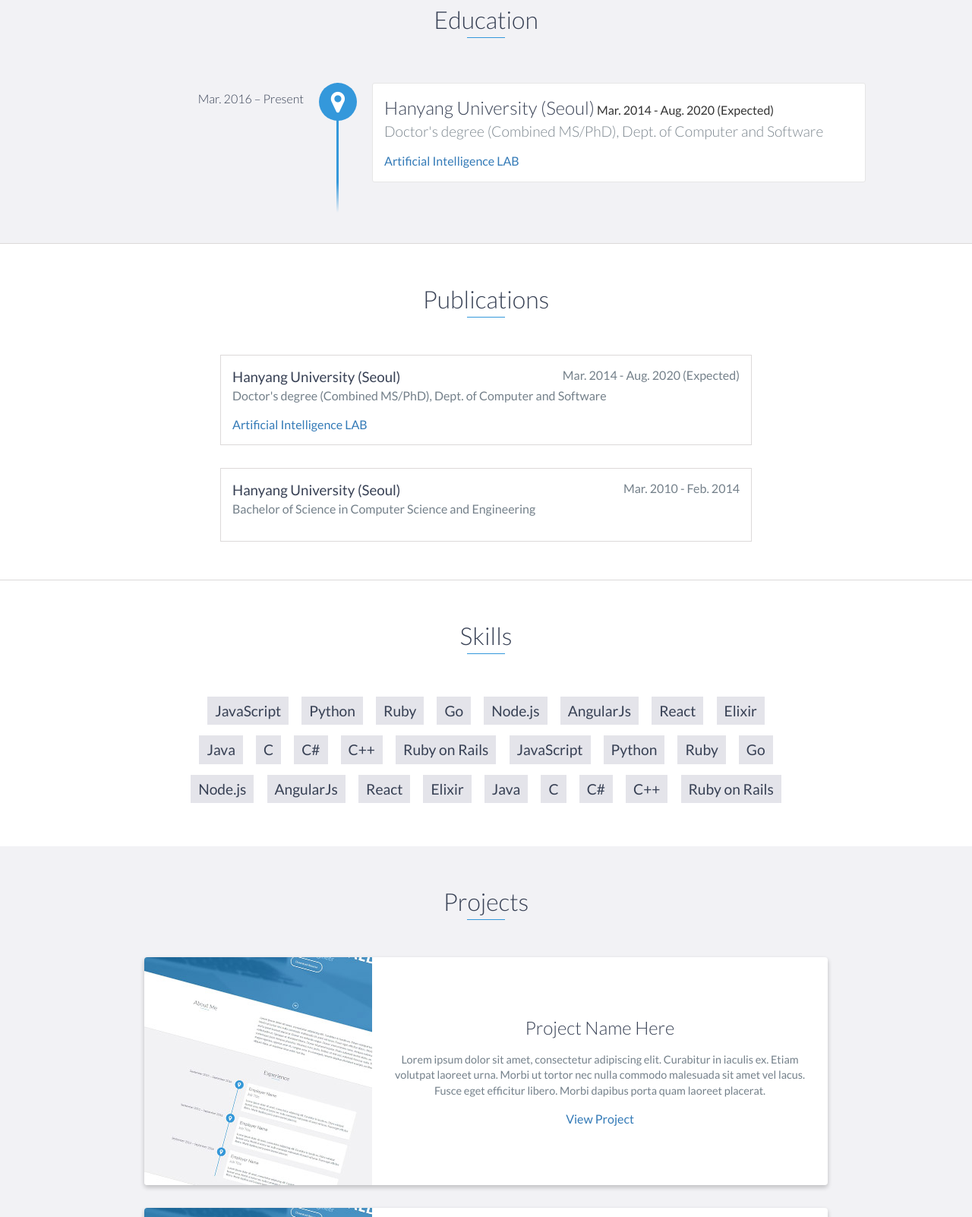
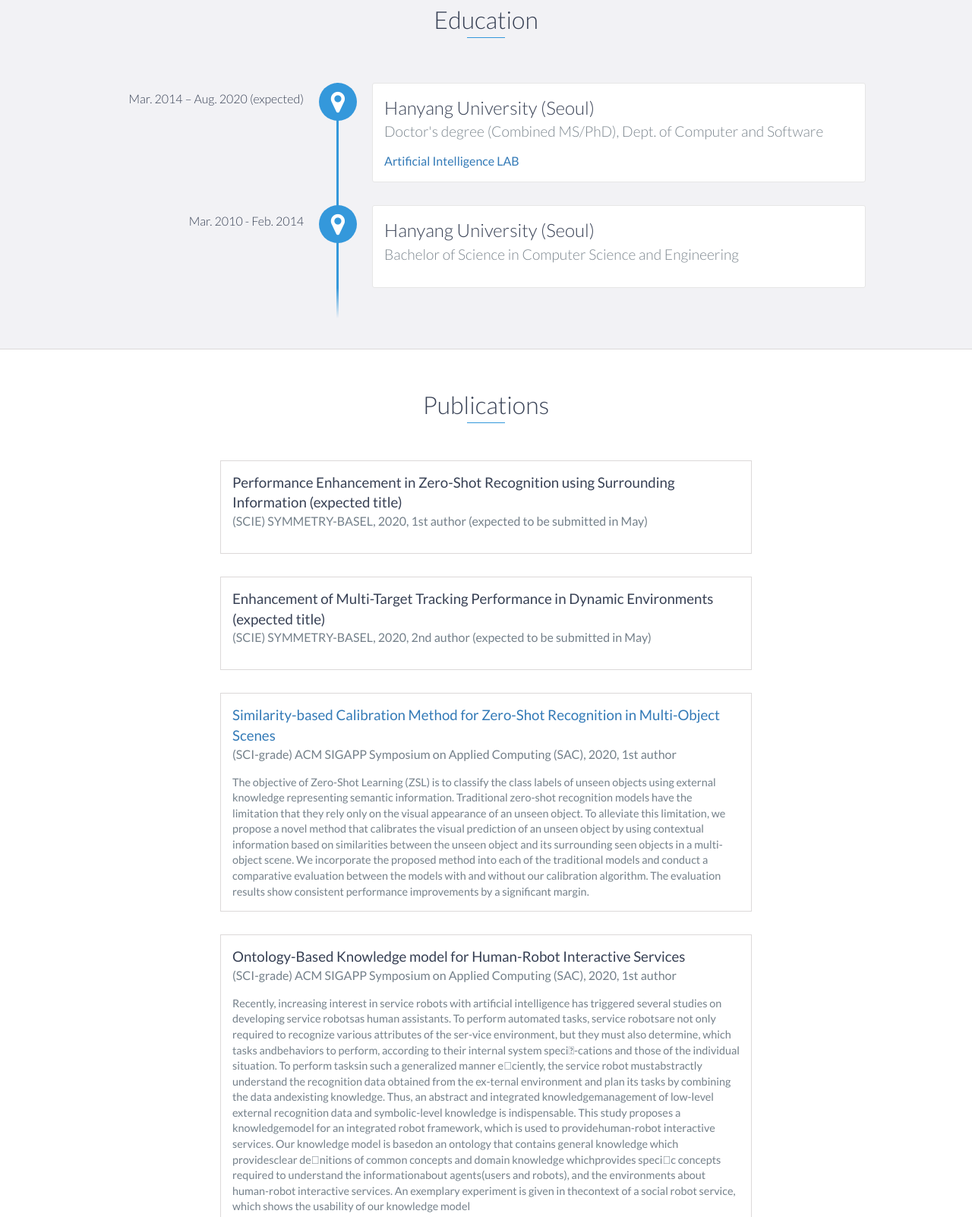
Before and after one commit to tim0225/tim0225.github.io, a website: page index.html in a window 1280 px wide. Shown: the part 847-2449 px from the top of the page at 76% size. Drawn offline with nearby package versions, Linux system fonts and the light colour scheme.

Commit message:
update pubs

```diff
--- a/index.html
+++ b/index.html
@@ -90,33 +90,15 @@
     <div id="experience" class="background-alt">
         <h2 class="heading">Education</h2>
         <div id="experience-timeline">
-            <div data-date="Mar. 2016 – Present">
-                <!-- <h3><b>Hanyang Univ.</b></h3>
-                <h4>PhD Course (AI)</h4> -->
+            <div data-date="Mar. 2014 – Aug. 2020 (expected)">
                 <h3>Hanyang University (Seoul)</h3>
-                <span class="education-date">Mar. 2014 - Aug. 2020 (Expected)</span>
                 <h4>Doctor's degree (Combined MS/PhD), Dept. of Computer and Software</h4>
                 <a href="http://ai.hanyang.ac.kr/">Artificial Intelligence LAB</a>
-                <!-- <p>
-                    Lorem ipsum dolor sit amet, consectetur adipiscing elit. Curabitur in iaculis ex. Etiam volutpat laoreet urna. Morbi ut tortor nec nulla commodo malesuada sit amet vel lacus. Fusce eget efficitur libero. Morbi dapibus porta quam laoreet placerat.
-                </p> -->
             </div>
-
-            <!-- <div data-date="September 2015 – September 2016">
-                <h3>Employer Name</h3>
-                <h4>Job Title</h4>
-                <p>
-                    Lorem ipsum dolor sit amet, consectetur adipiscing elit. Curabitur in iaculis ex. Etiam volutpat laoreet urna. Morbi ut tortor nec nulla commodo malesuada sit amet vel lacus. Fusce eget efficitur libero. Morbi dapibus porta quam laoreet placerat.
-                </p>
+            <div data-date="Mar. 2010 - Feb. 2014">
+                <h3>Hanyang University (Seoul)</h3>
+                <h4>Bachelor of Science in Computer Science and Engineering</h4>
             </div>
-
-            <div data-date="September 2015 – September 2016">
-                <h3>Employer Name</h3>
-                <h4>Job Title</h4>
-                <p>
-                    Lorem ipsum dolor sit amet, consectetur adipiscing elit. Curabitur in iaculis ex. Etiam volutpat laoreet urna. Morbi ut tortor nec nulla commodo malesuada sit amet vel lacus. Fusce eget efficitur libero. Morbi dapibus porta quam laoreet placerat.
-                </p>
-            </div> -->
         </div>
     </div>
     <!-- End #experience -->
@@ -124,26 +106,35 @@
     <div id="education">
         <h2 class="heading">Publications</h2>
         <div class="education-block">
-            <h3>Hanyang University (Seoul)</h3>
-            <span class="education-date">Mar. 2014 - Aug. 2020 (Expected)</span>
-            <h4>Doctor's degree (Combined MS/PhD), Dept. of Computer and Software</h4>
-            <a href="http://ai.hanyang.ac.kr/">Artificial Intelligence LAB</a>
+            <h3>Performance Enhancement in Zero-Shot Recognition using Surrounding Information (expected title)</h3>
+            <h4>(SCIE) SYMMETRY-BASEL, 2020, 1st author (expected to be submitted in May)</h4>
         </div>
         <!-- End .education-block -->
 
         <div class="education-block">
-            <h3>Hanyang University (Seoul)</h3>
-            <span class="education-date">Mar. 2010 - Feb. 2014</span>
-            <h4>Bachelor of Science in Computer Science and Engineering</h4>
+            <h3>Enhancement of Multi-Target Tracking Performance in Dynamic Environments (expected title)</h3>
+            <h4>(SCIE) SYMMETRY-BASEL, 2020, 2nd author (expected to be submitted in May)</h4>
         </div>
         <!-- End .education-block -->
 
-        <!-- <div class="education-block">
-            <h3>Youngdong High School (Seoul)</h3>
-            <span class="education-date">Mar. 2007 - Feb. 2010</span>
-            <h4>Bachelor of Science in Computer Science and Engineering</h4>
-        </div> -->
+        <div class="education-block">
+            <h3><a href="https://dl.acm.org/doi/pdf/10.1145/3341105.3373931">Similarity-based Calibration Method for Zero-Shot Recognition in Multi-Object Scenes</a></h3>
+            <h4>(SCI-grade) ACM SIGAPP Symposium on Applied Computing (SAC), 2020, 1st author</h4>
+            <p>
+                The objective of Zero-Shot Learning (ZSL) is to classify the class labels  of unseen objects using external knowledge representing semantic  information.  Traditional  zero-shot  recognition  models have the limitation that they rely only on the visual appearance of an unseen  object.  To alleviate  this  limitation, we propose a novel method that calibrates the visual prediction of an unseen object  by  using  contextual  information  based  on  similarities between the unseen object and its surrounding seen objects in a multi-object  scene.  We  incorporate  the  proposed  method  into each  of  the  traditional  models  and  conduct  a  comparative evaluation between the models with and without our calibration algorithm.  The  evaluation  results  show  consistent  performance improvements by a significant margin.
+            </p>
+        </div>
         <!-- End .education-block -->
+
+        <div class="education-block">
+            <h3><a href="https://dl.acm.org/doi/pdf/10.1145/3341105.3373977"></a>Ontology-Based Knowledge model for Human-Robot Interactive Services</h3>
+            <h4>(SCI-grade) ACM SIGAPP Symposium on Applied Computing (SAC), 2020, 1st author</h4>
+            <p>
+                Recently, increasing interest in service robots with artificial intelligence has triggered several studies on developing service robotsas human assistants. To perform automated tasks, service robotsare not only required to recognize various attributes of the ser-vice environment, but they must also determine, which tasks andbehaviors to perform, according to their internal system speci-cations and those of the individual situation. To perform tasksin such a generalized manner eciently, the service robot mustabstractly understand the recognition data obtained from the ex-ternal environment and plan its tasks by combining the data andexisting knowledge. Thus, an abstract and integrated knowledgemanagement of low-level external recognition data and symbolic-level knowledge is indispensable. This study proposes a knowledgemodel for an integrated robot framework, which is used to providehuman-robot interactive services. Our knowledge model is basedon an ontology that contains general knowledge which providesclear denitions of common concepts and domain knowledge whichprovides specic concepts required to understand the informationabout agents(users and robots), and the environments about human-robot interactive services. An exemplary experiment is given in thecontext of a social robot service, which shows the usability of our knowledge model
+            </p>
+        </div>
+        <!-- End .education-block -->
+
     </div>
     <!-- End #education -->
 
```
